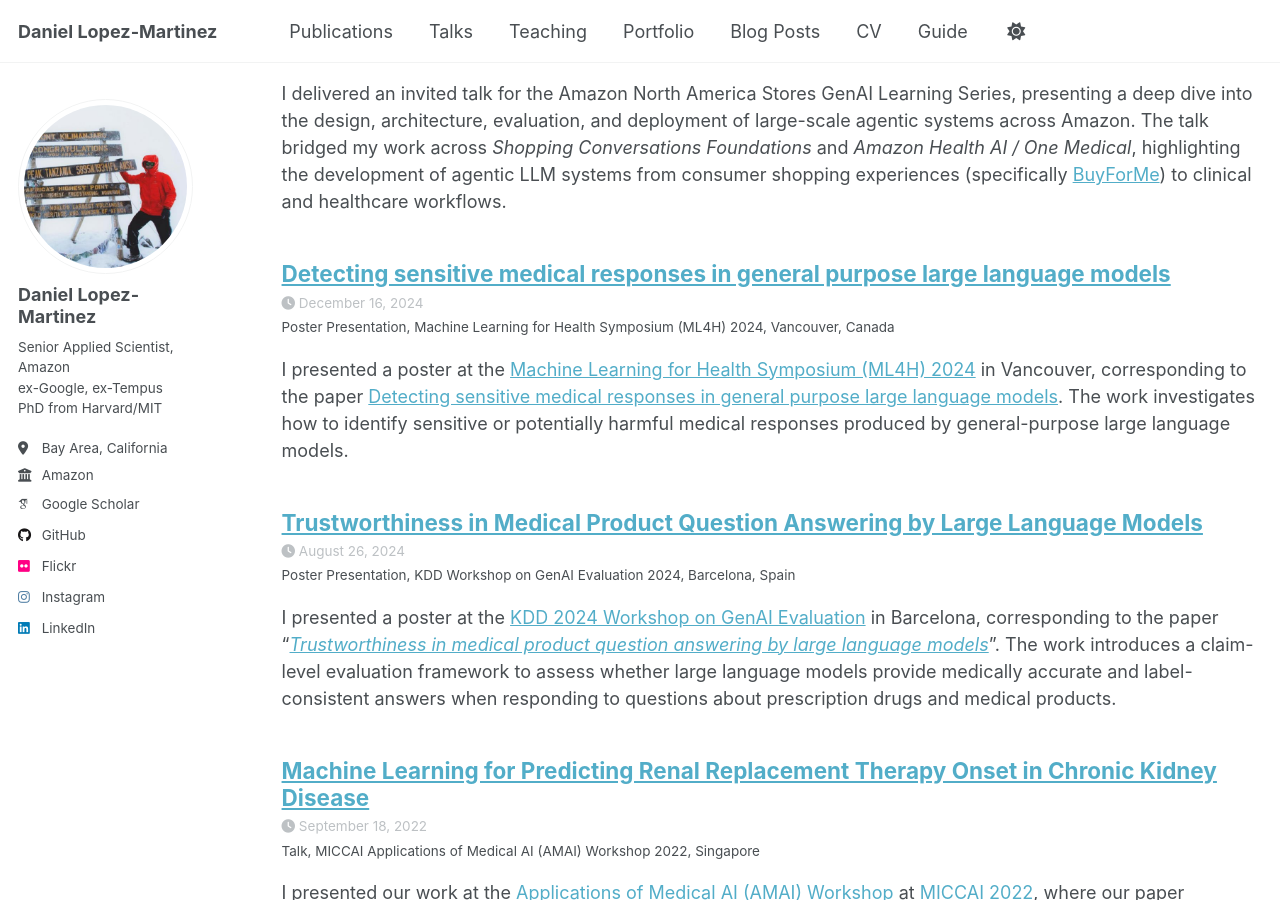
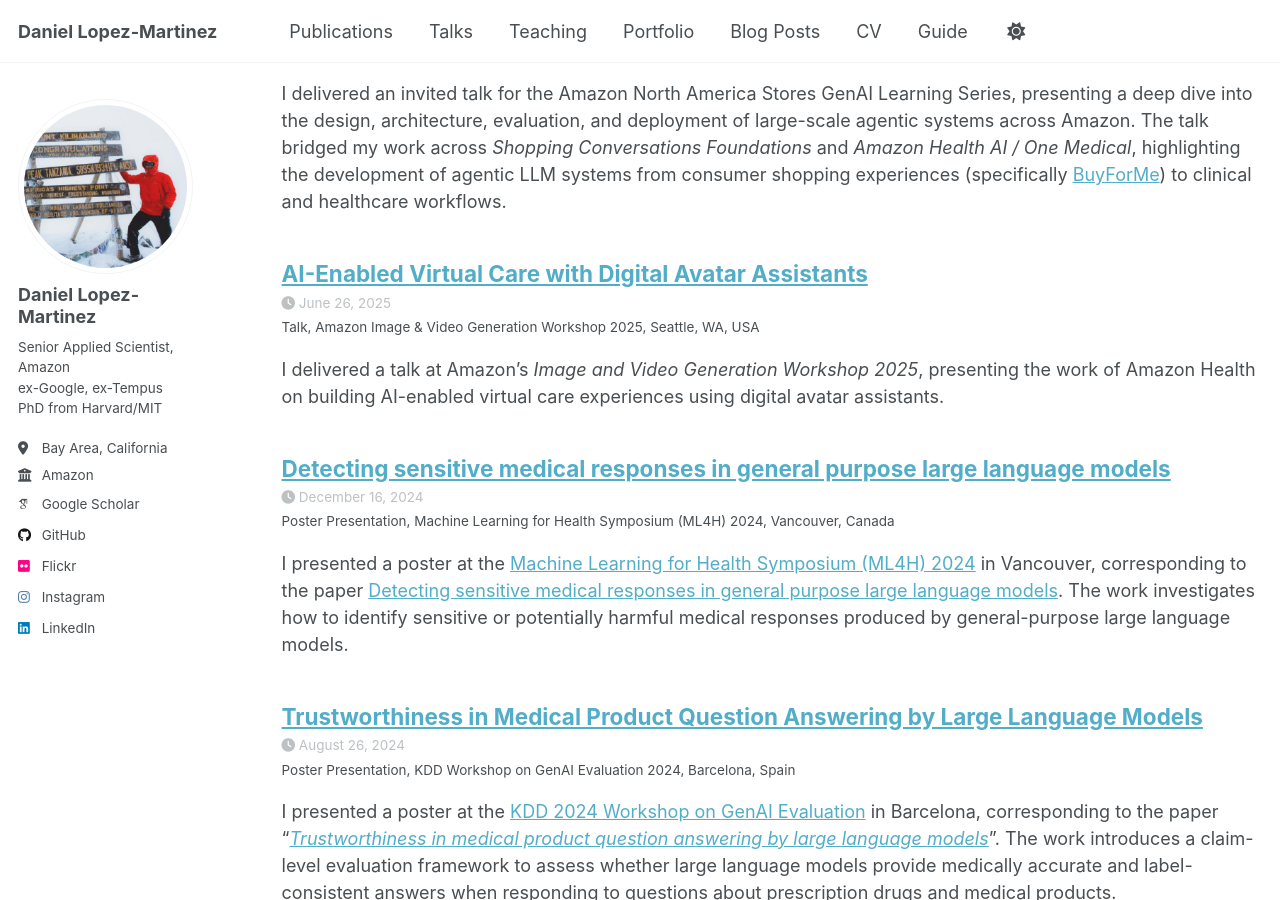
Before and after one commit to daniel-lopezmartinez/daniel-lopezmartinez.github.io, a Jekyll site: the page built from _pages/talks.html, in a window 1280 px wide and 900 px high, scrolled down 408 px. Built offline with Jekyll 4.4.1, drawn with Linux system fonts in a browser that asks for light colours; some web fonts are replaced; a script that is not in the unit is left out.

Commit message:
Adds Amazon Image and Video Generation Workshop talk

```diff
--- /dev/null
+++ b/_talks/2025-06-26-amazon-image-video-gen.md
@@ -0,0 +1,11 @@
+---
+title: "AI-Enabled Virtual Care with Digital Avatar Assistants"
+collection: talks
+type: "Talk"
+permalink: /talks/2025-06-26-amazon-image-video-gen
+venue: "Amazon Image & Video Generation Workshop 2025"
+date: 2025-06-26
+location: "Seattle, WA, USA"
+---
+
+I delivered a talk at Amazon’s _Image and Video Generation Workshop 2025_, presenting the work of Amazon Health on building AI-enabled virtual care experiences using digital avatar assistants.
```
Also changed, not shown: _pages/about.md (+1 -0 lines).
